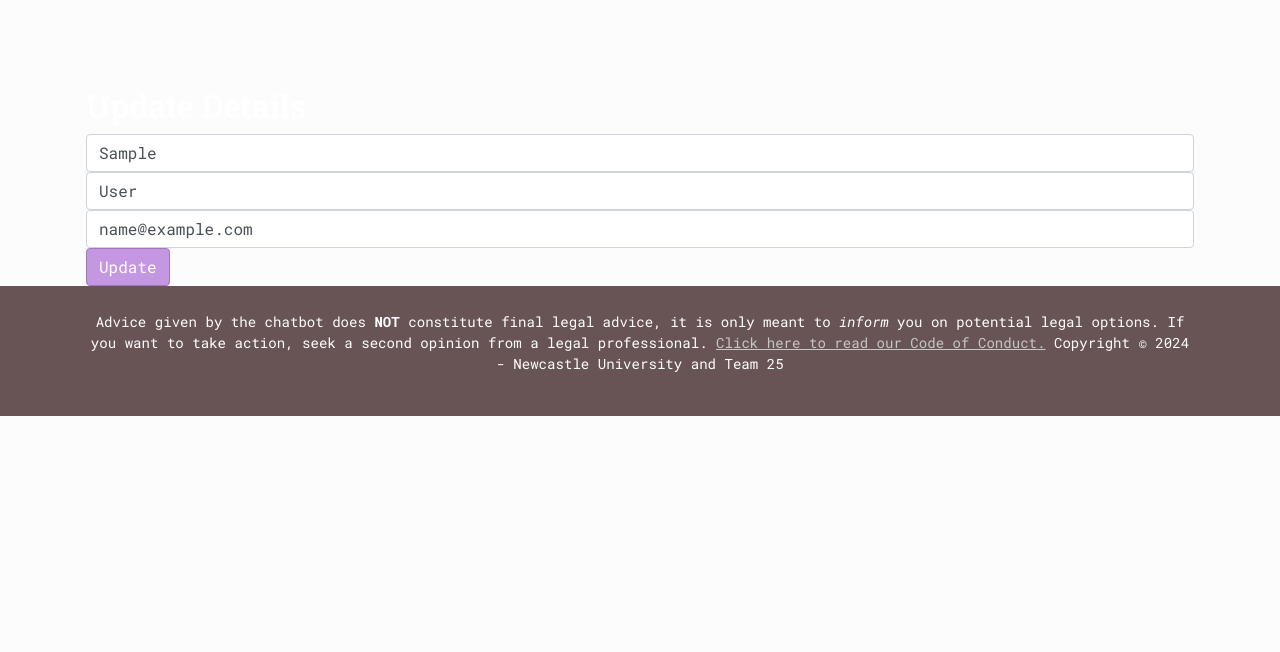
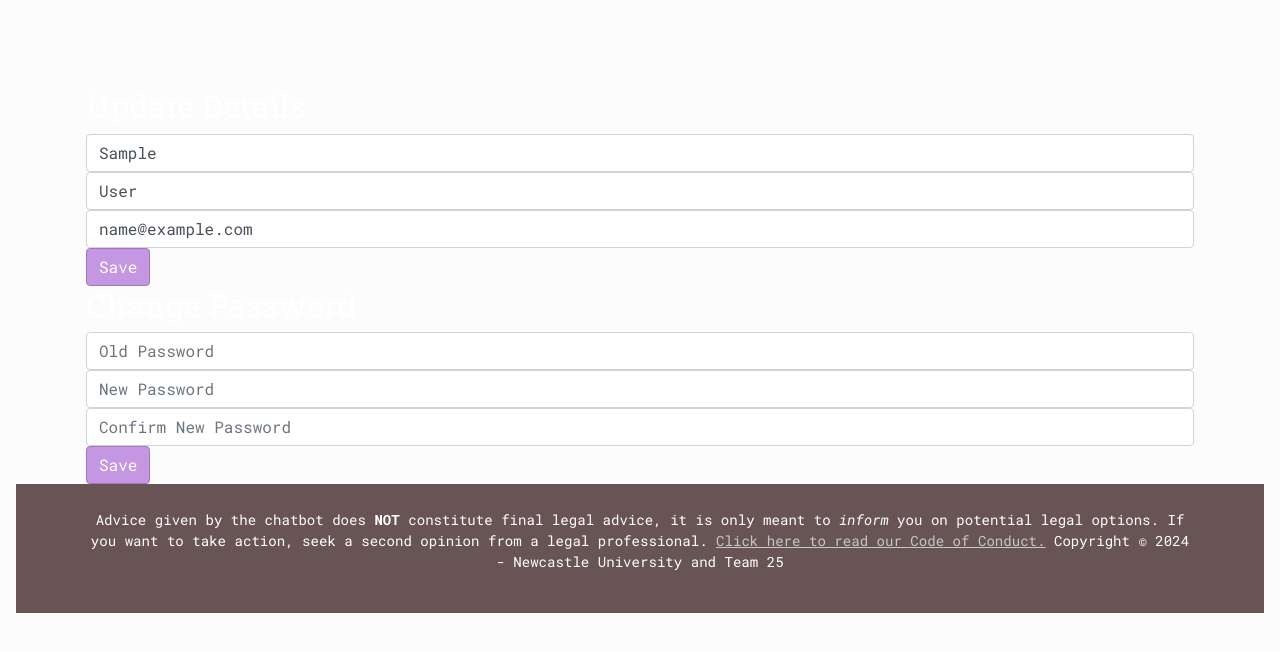
Before and after one commit to GeorgeTsakoumakis/cyber-justitia, a Django app: page /dashboard/ in a window 1280 px wide. Shown: the part 76-728 px from the top of the page. Run offline with Django 5.2, Linux system fonts and the light colour scheme; the visitor is signed in with stand-in values (Sample User, id 1); some libraries are stand-ins or nearby versions.

Commit message:
html changes for change password

```diff
--- a/users/templates/dashboard.html
+++ b/users/templates/dashboard.html
@@ -8,6 +8,7 @@
 <title>Dashboard - Cyber Justitia</title>
 
 {% block content %}
+
     {% if messages %}
         <ul>
             {% for message in messages %}
@@ -46,7 +47,44 @@
                 </div>
             {% endif %}
         </div>
-        <button type="submit" class="btn btn-primary" name="update_details">Update</button>
+        <button type="submit" class="btn btn-primary" name="update_details">Save</button>
     </form>
 </div>
+
+<div class="container">
+    <h2>Change Password</h2>
+    <form method="POST" action="{% url 'dashboard' %}">
+        {% csrf_token %}
+
+        <div class="form-group">
+            <input placeholder="Old Password" type="password" class="form-control" id="{{ change_password_form.old_password.id_for_label }}" name="{{ change_password_form.old_password.html_name }}">
+            {% if change_password_form.old_password.errors %}
+                <div class="text-danger">
+                    {{ change_password_form.old_password.errors }}
+                </div>
+            {% endif %}
+        </div>
+
+        <div class="form-group">
+            <input placeholder="New Password" type="password" class="form-control" id="{{ change_password_form.new_password.id_for_label }}" name="{{ change_password_form.new_password.html_name }}">
+            {% if change_password_form.old_password.errors %}
+                <div class="text-danger">
+                    {{ change_password_form.new_password.errors }}
+                </div>
+            {% endif %}
+        </div>
+
+        <div class="form-group">
+            <input placeholder="Confirm New Password" type="password" class="form-control" id="{{ change_password_form.confirm_new_password.id_for_label }}" name="{{ change_password_form.confirm_new_password.html_name }}">
+            {% if change_password_form.confirm_new_password.errors %}
+                <div class="text-danger">
+                    {{ change_password_form.confirm_new_password.errors }}
+                </div>
+            {% endif %}
+        </div>
+
+        <button type="submit" class="btn btn-primary" name="change_password">Save</button>
+
+    </form>
+
 {% endblock %}
```
